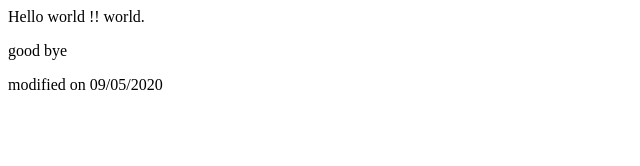
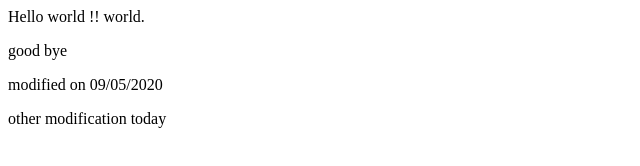
Before and after one commit to BerDev/Python, a plain HTML site: page index.htm in a window 1280 px wide. Shown: the whole page, without its empty margins (0-640 px from the left). Drawn offline with Linux system fonts and the light colour scheme.

Commit message:
new modification

```diff
--- a/index.htm
+++ b/index.htm
@@ -10,6 +10,7 @@
    <p>Hello world !! world.</p>
     <p>good bye</p>
     <p>modified on 09/05/2020</p>
+    <p>other modification today</p>
 
 
 </body>
```
